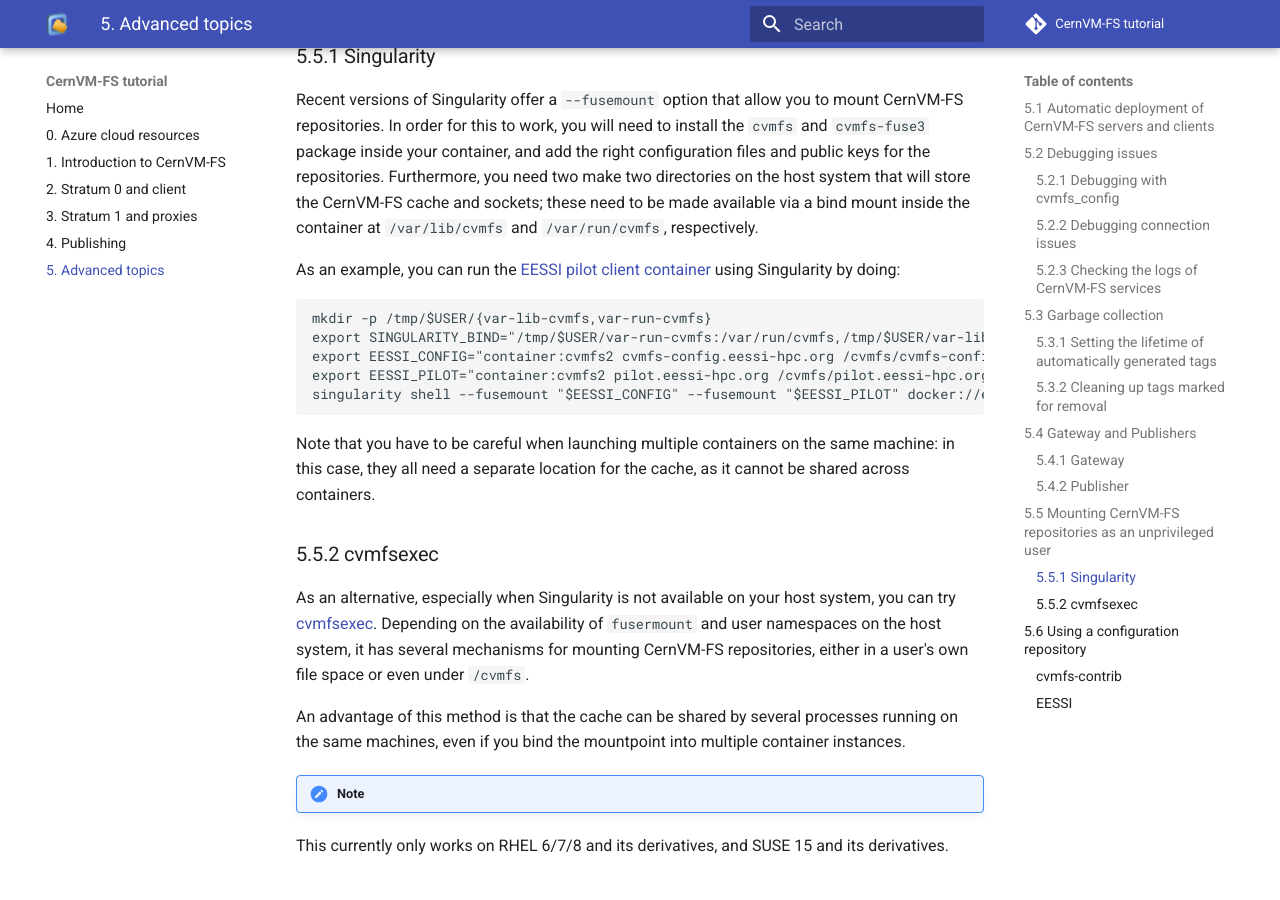
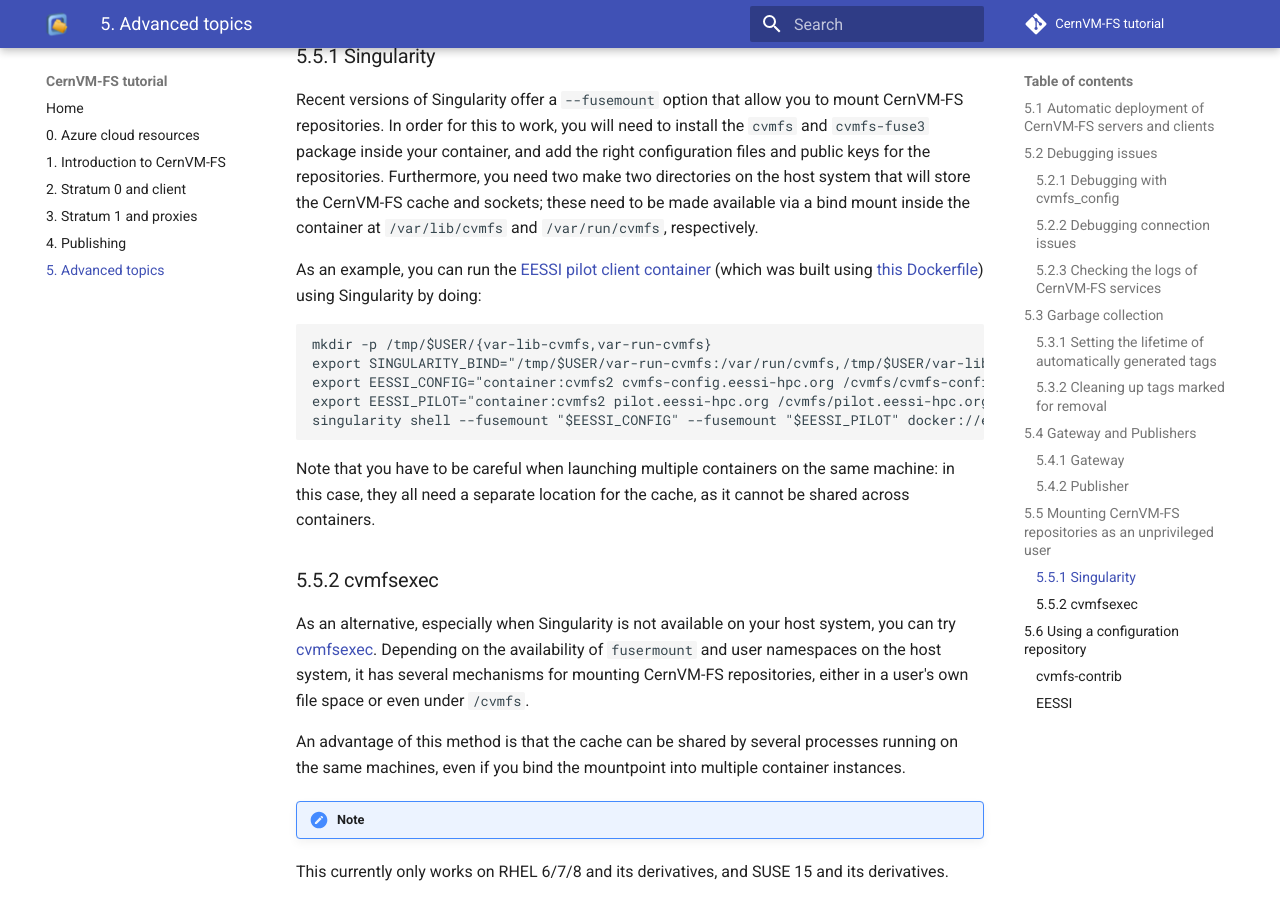
Before and after one commit to cvmfs-contrib/cvmfs-tutorial-2021, an MkDocs documentation site: the page built from docs/05_advanced.md, in a window 1280 px wide and 900 px high, scrolled down 7232 px. Built offline with MkDocs 1.6.1 and Material for MkDocs 9.7.7, drawn with Linux system fonts in a browser that asks for light colours; comment, search, counter and statistics services are not loaded.

Commit message:
add link to EESSI Dockerfile

````diff
--- a/docs/05_advanced.md
+++ b/docs/05_advanced.md
@@ -320,7 +320,7 @@
 Furthermore, you need two make two directories on the host system that will store the CernVM-FS cache and sockets;
 these need to be made available via a bind mount inside the container at `/var/lib/cvmfs` and `/var/run/cvmfs`, respectively.
 
-As an example, you can run the [EESSI pilot client container](https://eessi.github.io/docs/pilot/#accessing-the-eessi-pilot-repository-through-singularity) using Singularity by doing:
+As an example, you can run the [EESSI pilot client container](https://eessi.github.io/docs/pilot/#accessing-the-eessi-pilot-repository-through-singularity) (which was built using [this Dockerfile](https://github.com/EESSI/filesystem-layer/blob/master/containers/Dockerfile.EESSI-client-pilot-centos7-x86_64)) using Singularity by doing:
 ```
 mkdir -p /tmp/$USER/{var-lib-cvmfs,var-run-cvmfs}
 export SINGULARITY_BIND="/tmp/$USER/var-run-cvmfs:/var/run/cvmfs,/tmp/$USER/var-lib-cvmfs:/var/lib/cvmfs"
````
